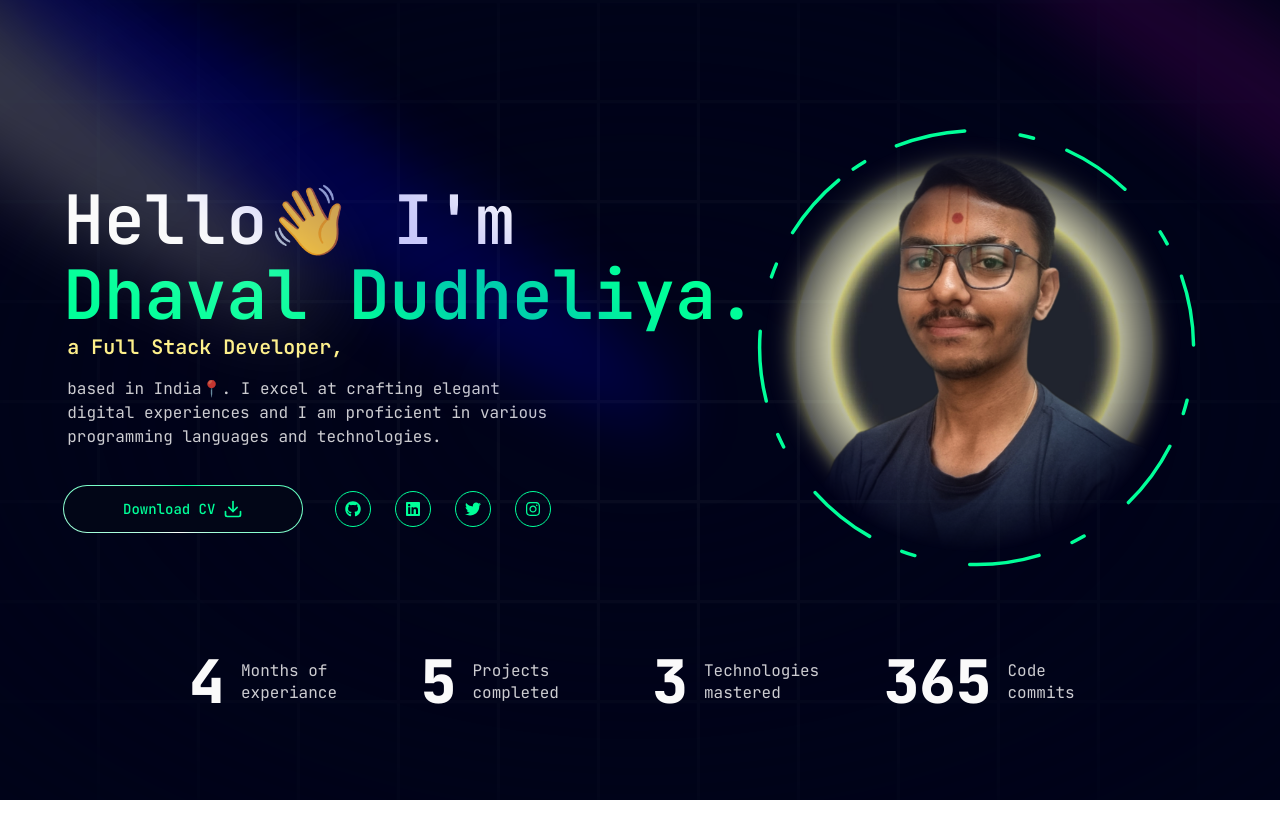
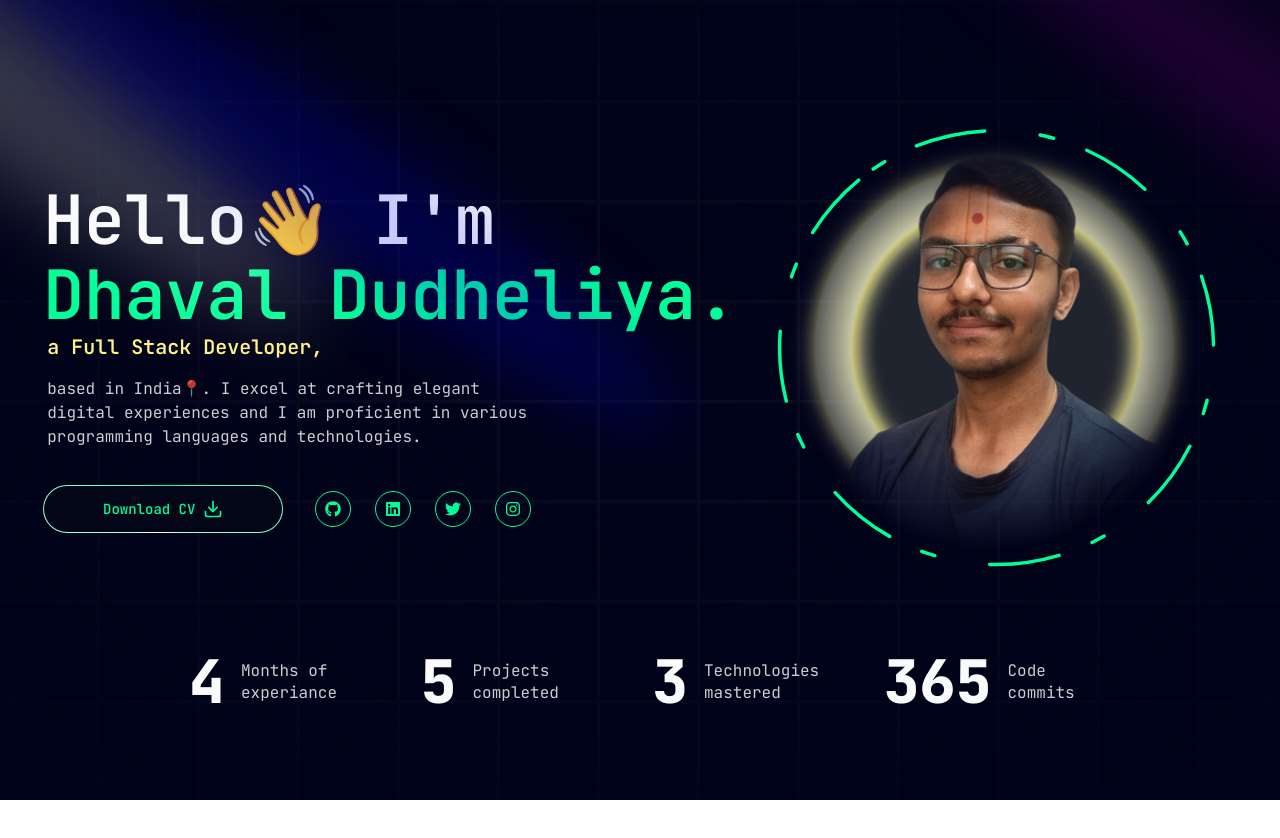
Before and after one commit to Darshan-Limbani/Portfolio, a Next.js app: page / in a window 1280 px wide. Shown: the top 838 px of the page. Built offline with nearby package versions, Linux system fonts and the light colour scheme.

Commit message:
fix some bugs

```diff
--- a/components/Hero.tsx
+++ b/components/Hero.tsx
@@ -11,8 +11,8 @@
 const Hero = () => {
   const handleClick = () => {
     const link = document.createElement("a");
-    link.href = "/Dhaval_Dudheliya_Resume.pdf"; // Path to your resume file in the public directory
-    link.download = "Dhaval_Dudheliya_Resume.pdf"; // Name of the file to be downloaded
+    link.href = "/Dhaval_Dudheliya_Resume.pdf";
+    link.download = "Dhaval_Dudheliya_Resume.pdf";
     document.body.appendChild(link);
     link.click();
     document.body.removeChild(link);
@@ -23,7 +23,7 @@
       <GridBackGround />
       <div className="mx-auto h-full relative">
         <div className="flex flex-col items-center justify-between">
-          <div className="flex flex-col xl:flex-row items-center justify-between">
+          <div className="flex flex-col xl:flex-row items-center justify-between xl:gap-10">
             <div className="text-center xl:text-left order-2 xl:order-none">
               <motion.div
                 initial={{ opacity: 0, x: -100 }}
```
